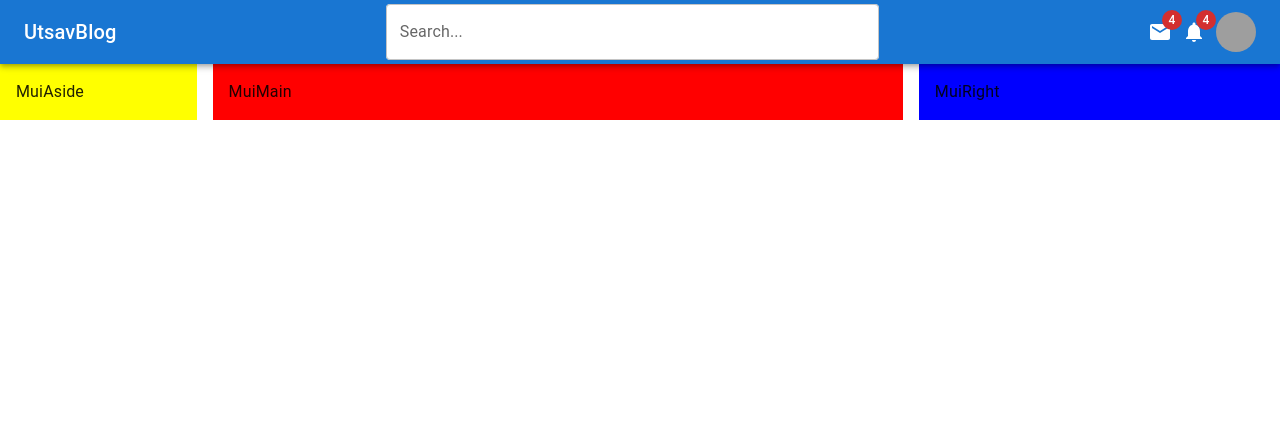
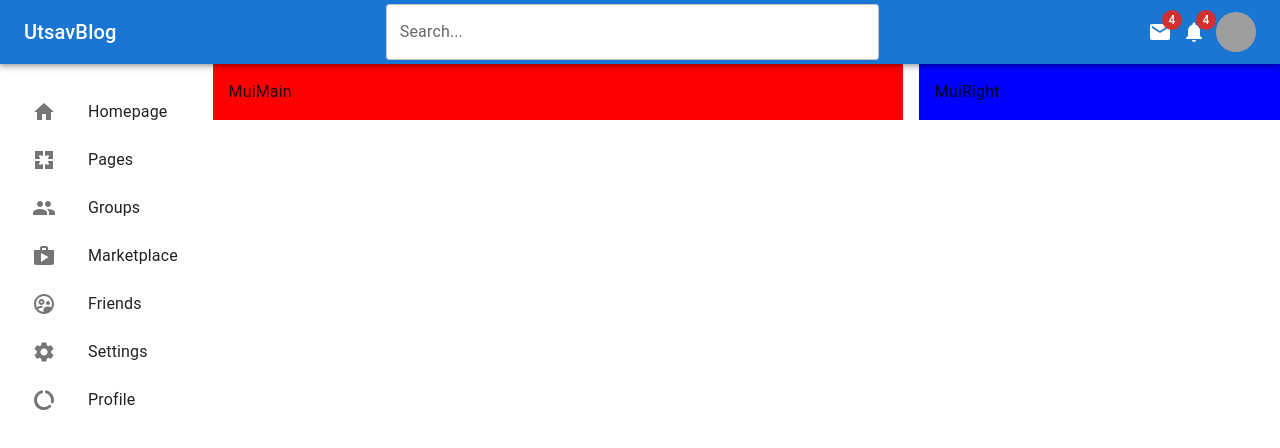
Before and after one commit to jspmern/react-mui-blog-project, a React (Create React App) app: page / in a window 1280 px wide. Shown: the top 448 px of the page. Built offline with nearby package versions, Linux system fonts and the light colour scheme; grey boxes are pictures that could not be loaded.

Commit message:
aside is done

```diff
--- a/src/Component/MuiAside.jsx
+++ b/src/Component/MuiAside.jsx
@@ -1,15 +1,88 @@
-import { Box } from "@mui/material";
+import {
+  DataUsageRounded,
+  Group,
+  Home,
+  Inbox,
+  Male,
+  Pages,
+  PagesSharp,
+  Settings,
+  Shop,
+  SupervisedUserCircleOutlined,
+} from "@mui/icons-material";
+import {
+  Box,
+  List,
+  ListItem,
+  ListItemButton,
+  ListItemIcon,
+  ListItemText,
+} from "@mui/material";
 import React from "react";
 
 function MuiAside() {
   return (
-    <Box
-      flex={1}
-      bgcolor={"yellow"}
-      p={2}
-      sx={{ display: { xs: "none", sm: "block" } }}
-    >
-      MuiAside
+    <Box flex={1} p={2} sx={{ display: { xs: "none", sm: "block" } }}>
+      <Box sx={{ position: "fixed" }}>
+        <List>
+          <ListItem disablePadding>
+            <ListItemButton>
+              <ListItemIcon>
+                <Home />
+              </ListItemIcon>
+              <ListItemText primary="Homepage" />
+            </ListItemButton>
+          </ListItem>
+          <ListItem disablePadding>
+            <ListItemButton>
+              <ListItemIcon>
+                <PagesSharp />
+              </ListItemIcon>
+              <ListItemText primary="Pages" />
+            </ListItemButton>
+          </ListItem>
+          <ListItem disablePadding>
+            <ListItemButton>
+              <ListItemIcon>
+                <Group />
+              </ListItemIcon>
+              <ListItemText primary="Groups" />
+            </ListItemButton>
+          </ListItem>
+          <ListItem disablePadding>
+            <ListItemButton>
+              <ListItemIcon>
+                <Shop />
+              </ListItemIcon>
+              <ListItemText primary="Marketplace" />
+            </ListItemButton>
+          </ListItem>
+          <ListItem disablePadding>
+            <ListItemButton>
+              <ListItemIcon>
+                <SupervisedUserCircleOutlined />
+              </ListItemIcon>
+              <ListItemText primary="Friends" />
+            </ListItemButton>
+          </ListItem>
+          <ListItem disablePadding>
+            <ListItemButton>
+              <ListItemIcon>
+                <Settings />
+              </ListItemIcon>
+              <ListItemText primary="Settings" />
+            </ListItemButton>
+          </ListItem>
+          <ListItem disablePadding>
+            <ListItemButton>
+              <ListItemIcon>
+                <DataUsageRounded />
+              </ListItemIcon>
+              <ListItemText primary="Profile" />
+            </ListItemButton>
+          </ListItem>
+        </List>
+      </Box>
     </Box>
   );
 }
--- a/src/Component/MuiNav.jsx
+++ b/src/Component/MuiNav.jsx
@@ -1,5 +1,5 @@
 import { Mail, Pets } from "@mui/icons-material";
-import PetsIcon from "@mui/icons-material/Pets";
+
 import NotificationsIcon from "@mui/icons-material/Notifications";
 import {
   AppBar,
@@ -49,7 +49,7 @@
     },
   };
 });
-let Avtai;
+
 function MuiNav() {
   let [open, setOpen] = useState(false);
   return (
```
